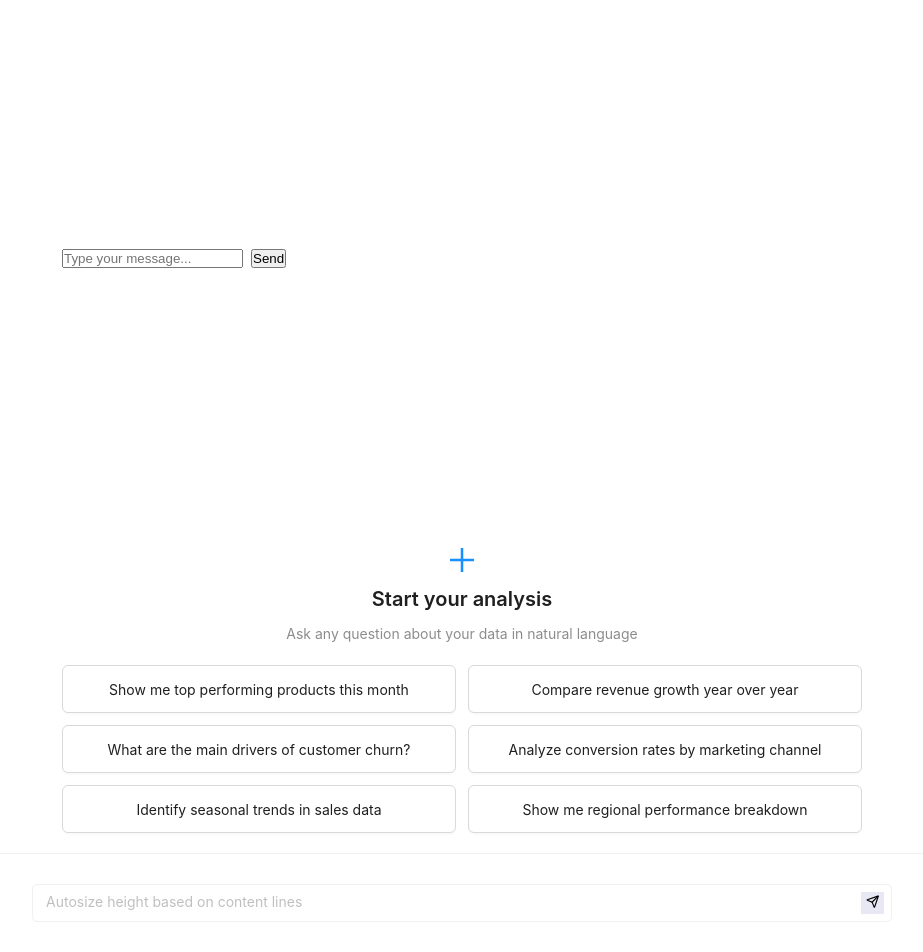
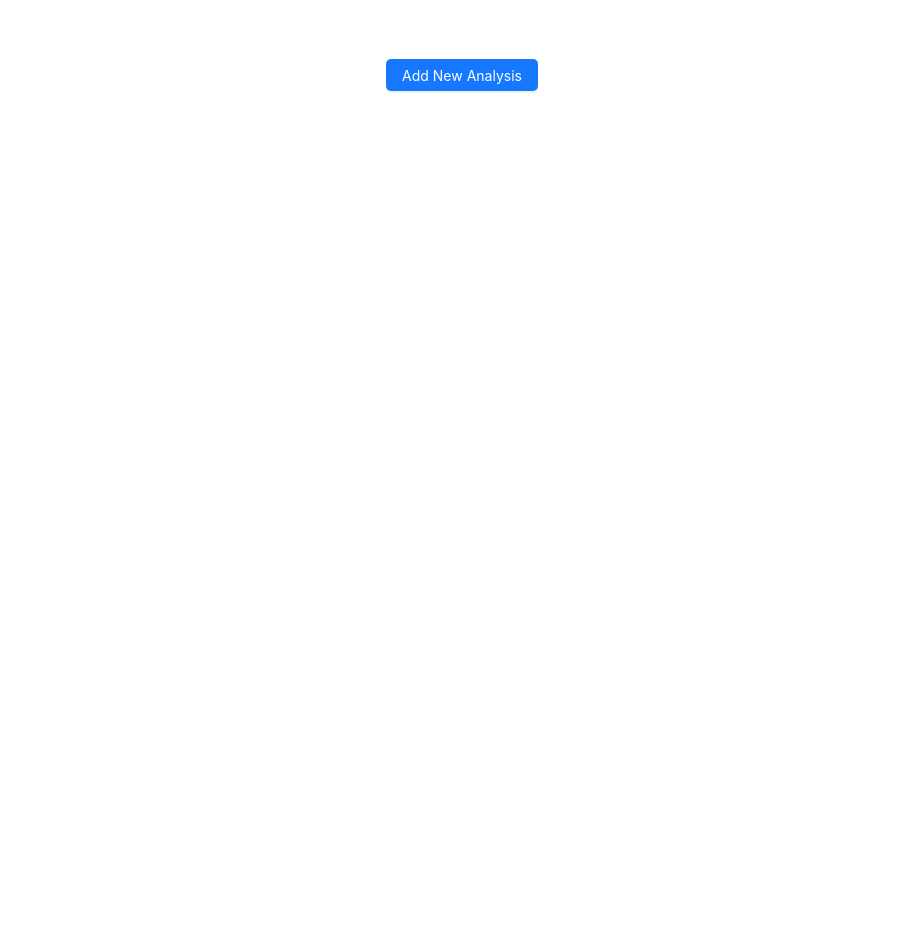
Before and after one commit to vaidyavd0910/AgenticBI, a React (Vite) app: page /new-analysis in a window 1280 px wide. Shown: the part 325-1277 px from the top of the page, without its empty margins (178-1101 px from the left). After the commit the page ends 800 px from the top, so only its background shows below. Built offline with nearby package versions, Linux system fonts and the light colour scheme.

Commit message:
basic code done

```diff
--- a/package.json
+++ b/package.json
@@ -16,7 +16,8 @@
     "bootstrap": "^5.3.7",
     "react": "^19.1.0",
     "react-dom": "^19.1.0",
-    "react-icons": "^5.5.0"
+    "react-icons": "^5.5.0",
+    "react-router-dom": "^7.7.1"
   },
   "devDependencies": {
     "@eslint/js": "^9.30.1",
--- a/src/App.jsx
+++ b/src/App.jsx
@@ -6,11 +6,18 @@ import ChatSuggestions from './components/chatSuggestions/ChatSuggestions';
 import { CustomInput } from './components/customInput/CustomInput';
 import { Footer } from './components/footer/Footer';
 import { ChatPage } from './pages/chatPage/ChatPage';
+import { NewAnalysis } from './pages/newAnalysis/NewAnalysis';
+
+import { BrowserRouter, Routes, Route } from 'react-router-dom';
 
 function App() {
   return (
-  <><ChatPage/>
-  </>
+    <BrowserRouter>
+      <Routes>
+        <Route path="/new-analysis" element={<NewAnalysis />} />
+        <Route path="/chatPage" element={<ChatPage />} />
+      </Routes>
+    </BrowserRouter>
   );
 }
 
--- /dev/null
+++ b/src/components/button/ButtonComponent.jsx
@@ -0,0 +1,80 @@
+import { Button } from "antd";
+import React from 'react';
+
+export const ButtonComponent = ({
+	text,
+	variant = "filled",
+	customColor,
+	icons = [],
+	iconPosition = "left",
+	size = "middle",
+	disabled = false,
+	loading = false,
+	style = {},
+	className = "",
+	onClick = () => {}
+}) => {
+
+	const isTextOnly = text && icons.length === 0;
+
+	const variantType =
+	variant === "filled"
+		? "primary"
+		: variant === "outlined"
+			? "default"
+			: "text";
+
+	const baseStyle = {
+		borderRadius: "5px",
+		...(customColor &&
+		variant === "filled" && {
+			backgroundColor: customColor,
+			color: "#fff",
+			border: "none"
+		}),
+		...(customColor &&
+		variant !== "filled" && {
+			color: customColor,
+			borderColor: customColor
+		}),
+		...style
+	};
+
+	const renderIcons = () =>
+		icons.map((IconComp, index) =>
+			typeof IconComp === "function" ? (
+				<IconComp key={index} />
+			) : (
+				<span key={index}>{IconComp}</span>
+			)
+		);
+
+	return (
+		<Button
+			type={variantType}
+			size={size}
+			disabled={disabled}
+			loading={loading}
+			style={baseStyle}
+			className={className}
+			onClick={onClick}
+		>
+			{isTextOnly ? (
+				<span style={{ textAlign: "center" }}>{text}</span>
+			) : (
+				<span
+					style={{
+						display: "flex",
+						alignItems: "center",
+						gap: "8px",
+						flexDirection:
+						iconPosition === "right" ? "row-reverse" : "row"
+					}}
+				>
+					{renderIcons()}
+					{text && <span>{text}</span>}
+				</span>
+			)}
+		</Button>
+	);
+};
--- a/src/components/chatBot/ChatBot.jsx
+++ b/src/components/chatBot/ChatBot.jsx
@@ -1,12 +1,16 @@
-import React, { useState } from 'react';
+import React, { useState, useEffect } from 'react';
 import axios from 'axios';
-import styles from './ChatBot.module.css'
-import { Button } from 'antd';
-import { DownOutlined, UpOutlined } from '@ant-design/icons';
+import styles from './ChatBot.module.css';
+import { Footer } from '../footer/Footer';
+import { useLocation } from 'react-router-dom';
+import ChatSuggestions from '../chatSuggestions/ChatSuggestions';
 const ChatBot = () => {
   const [messages, setMessages] = useState([]);
   const [input, setInput] = useState('');
   const [expanded, setExpanded] = useState(false);
+
+  const location = useLocation();
+  const fromNewAnalysis = location.state?.fromNewAnalysis;
 
   const sendMessage = async () => {
     if (!input.trim()) return;
@@ -20,7 +24,13 @@ const ChatBot = () => {
         message: input,
       });
 
-      setMessages([...newMessages, { sender: 'bot', text: response.data.reply }]);
+      const botResponse = {
+        sender: 'bot',
+        text: response.data.reply,
+        chart: response.data.showChart,
+      };
+
+      setMessages([...newMessages, botResponse]);
     } catch (err) {
       setMessages([...newMessages, { sender: 'bot', text: 'Server error' }]);
     }
@@ -28,20 +38,26 @@ const ChatBot = () => {
 
   return (
     <div className={styles.chatContainer}>
+      {fromNewAnalysis && messages.length === 0 ? (
+        <ChatSuggestions setInput={setInput} sendMessage={sendMessage} />
+      ) : (
+        <>
           <div className={styles.chatHistory}>
             {messages.map((msg, index) => (
-          <div
-            key={index}
-            className={`${styles.message} ${styles[msg.sender]}`}
-          >
+              <div key={index} className={`${styles.message} ${styles[msg.sender]}`}>
                 {msg.text}
-               {/* <div className={styles.card}>
+
+                {msg.sender === 'bot' && msg.chart && (
+                  <div className={styles.card}>
                     <div className={styles.summary}>
                       <span>
                         Revenue increased 23% QoQ with Premium products leading growth at 35%
                       </span>
-          <span className={styles.readMoreToggle} onClick={() => setExpanded(!expanded)}>
-            {expanded ? <UpOutlined /> : <DownOutlined />} Read More
+                      <span
+                        className={styles.readMoreToggle}
+                        onClick={() => setExpanded(!expanded)}
+                      >
+                        {expanded ? '🔼' : '🔽'} Read More
                       </span>
                     </div>
 
@@ -59,25 +75,19 @@ const ChatBot = () => {
                     </div>
 
                     <div className={styles.actions}>
-          <Button>Add to Dashboard</Button>
-          <Button>Export Result</Button>
-          <Button>Customize</Button>
+                      <button>Add to Dashboard</button>
+                      <button>Export Result</button>
+                      <button>Customize</button>
                     </div>
-      </div> */}
+                  </div>
+                )}
               </div>
             ))}
           </div>
+        </>
+      )}
 
-      <div className={styles.inputSection}>
-        <input
-          type="text"
-          value={input}
-          onChange={(e) => setInput(e.target.value)}
-          onKeyDown={(e) => e.key === 'Enter' && sendMessage()}
-          placeholder="Type your message..."
-        />
-        <button onClick={sendMessage}>Send</button>
-      </div>
+      <Footer message={input} setMessage={setInput} onSend={sendMessage} />
     </div>
   );
 };
--- a/src/components/chatNav/ChatNav.jsx
+++ b/src/components/chatNav/ChatNav.jsx
@@ -24,6 +24,7 @@ import { Dropdown, Menu } from 'antd';
 import { TbDeviceIpadPin } from "react-icons/tb";
 import { FaLink } from "react-icons/fa6";
 import { HiOutlineDownload } from "react-icons/hi";
+import { useNavigate } from 'react-router-dom';
 
 const { Title } = Typography;
 
@@ -45,6 +46,11 @@ export const ChatNav = () => {
   const [selectedOption, setSelectedOption] = useState('');
   const [isEditing, setIsEditing] = useState(false);
   const [title, setTitle] = useState('Q4 Sales Performance Deep Dive');
+   const navigate = useNavigate();
+
+  const handleBackClick = () => {
+    navigate('/new-analysis');
+  };
 
   const handleDropdownChange = (e) => {
     setSelectedOption(e.target.value);
@@ -77,7 +83,7 @@ export const ChatNav = () => {
     >
       <div style={{ display: 'flex', flexDirection: 'column', alignItems: 'center', gap: 16 }}>
         <div style={{ display: 'flex', alignItems: 'center', gap: 16 }}>
-          <div className={styles.backButton}>
+          <div className={styles.backButton} onClick={handleBackClick}>
             <IoArrowBackOutline />
           </div>
 
--- a/src/components/chatSuggestions/ChatSuggestions.jsx
+++ b/src/components/chatSuggestions/ChatSuggestions.jsx
@@ -14,7 +14,12 @@ const suggestions = [
   "Show me regional performance breakdown"
 ];
 
-const ChatSuggestions = () => {
+const ChatSuggestions = ({ setInput, sendMessage }) => {
+  const handleClick = (text) => {
+    setInput(text);
+    // sendMessage && sendMessage(text);
+  };
+
   return (
     <div className={styles.chatSuggestionContainer}>
       <PlusOutlined className={styles.icon} />
@@ -22,7 +27,12 @@ const ChatSuggestions = () => {
       <Text type="secondary">Ask any question about your data in natural language</Text>
       <div className={styles.suggestionsGrid}>
         {suggestions.map((item, idx) => (
-          <Button key={idx} className={styles.suggestionBtn} type="default">
+          <Button
+            key={idx}
+            className={styles.suggestionBtn}
+            type="default"
+            onClick={() => handleClick(item)}
+          >
             {item}
           </Button>
         ))}
--- a/src/components/chatSuggestions/ChatSuggestions.module.css
+++ b/src/components/chatSuggestions/ChatSuggestions.module.css
@@ -1,7 +1,7 @@
 .chatSuggestionContainer {
   text-align: center;
-  margin-top: 100px;
-  padding: 20px;
+  /* margin-top: 100px;
+  padding: 20px; */
 }
 
 .icon {
--- a/src/components/customInput/CustomInput.jsx
+++ b/src/components/customInput/CustomInput.jsx
@@ -1,18 +1,30 @@
-import React from 'react'
+import React from 'react';
 import { LuSend } from "react-icons/lu";
 import { Input } from 'antd';
 const { TextArea } = Input;
 import styles from './CustomInput.module.css';
+
 export const CustomInput = ({ placeholder, value, onChange, onSend }) => {
   return (
     <div className={styles.overAll}>
- <div className={styles.customInputWrapper}>
-       <TextArea placeholder="Autosize height based on content lines" autoSize  className={styles.inputBox}/>
-      <button className={styles.sendBtnDiv} onClick={onSend}>
-       <LuSend  className={styles.sendBtn}/>
-      </button>
+      <div className={styles.customInputWrapper}>
+        <TextArea
+          placeholder={placeholder}
+          autoSize
+          className={styles.inputBox}
+          value={value}
+          onChange={(e) => onChange(e.target.value)}
+          onKeyDown={(e) => {
+            if (e.key === 'Enter' && !e.shiftKey) {
+              e.preventDefault();
+              onSend();
+            }
+          }}
+        />
+        <button className={styles.sendBtnDiv} onClick={onSend}>
+          <LuSend className={styles.sendBtn} />
+        </button>
+      </div>
     </div>
-    </div>
-
-  )
-}
+  );
+};
--- a/src/components/footer/Footer.jsx
+++ b/src/components/footer/Footer.jsx
@@ -1,23 +1,16 @@
-import React, { useState } from 'react'
-import { CustomInput } from '../customInput/CustomInput'
-import styles from './Footer.module.css'
-export const Footer = () => {
-     const [message, setMessage] = useState('');
+import React from 'react';
+import { CustomInput } from '../customInput/CustomInput';
+import styles from './Footer.module.css';
 
-  const handleSend = () => {
-    if (message.trim() !== '') {
-      console.log('Send:', message);
-      setMessage('');
-    }
-  };
+export const Footer = ({ message, setMessage, onSend }) => {
   return (
-    <div className= {styles.background}>
-        <CustomInput
+    <div className={styles.background}>
+      <CustomInput
         placeholder="Ask anything about your data..."
         value={message}
         onChange={setMessage}
-        onSend={handleSend}
+        onSend={onSend}
       />
     </div>
-  )
-}
+  );
+};
--- a/src/pages/chatPage/ChatPage.jsx
+++ b/src/pages/chatPage/ChatPage.jsx
@@ -13,12 +13,10 @@ export const ChatPage = () => {
             <ChatSubNav />
           </div>
           <div className={styles.content}>
-            <div style={{ height: '500px' }}>
+            <div style={{ height: '600px' }}>
               <ChatBot/>
             </div>
           </div>
-          <ChatSuggestions/>
-          <Footer/>
         </div>
   )
 }
--- /dev/null
+++ b/src/pages/newAnalysis/NewAnalysis.jsx
@@ -0,0 +1,18 @@
+import React from 'react';
+import { ButtonComponent } from '../../components/button/ButtonComponent';
+import { useNavigate } from 'react-router-dom';
+
+export const NewAnalysis = () => {
+  const navigate = useNavigate();
+
+  const handleClick = () => {
+    navigate('/chatPage', { state: { fromNewAnalysis: true } });
+  };
+
+  return (
+  <div style={{ display: 'flex', justifyContent: 'center', alignItems: 'center', height: '100vh' }}>
+  <ButtonComponent text="Add New Analysis" onClick={handleClick} />
+</div>
+
+  );
+};
```
Also changed, not shown: 1 other file (tests, documents, lock files or other folders). Lines whose indentation alone changed are shown as unchanged.
